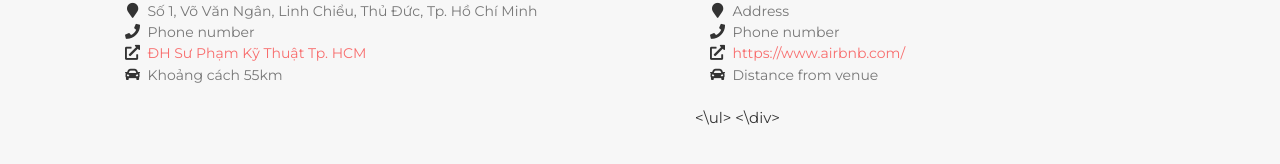
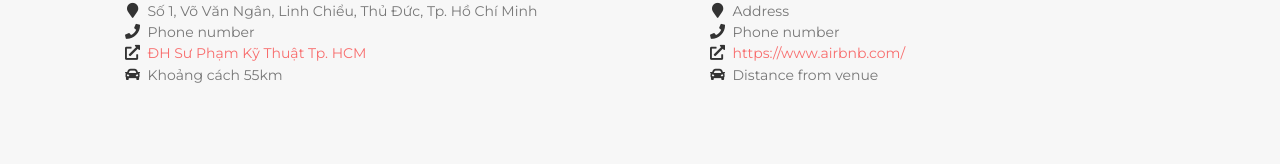
Before and after one commit to phatque/phatque, a Jekyll site: the page built from index.html, in a window 1280 px wide and 900 px high, scrolled down 2046 px, cut to the strip 0-415 px from the top of the window. Shown: the part 152-316 px from the top of the strip. Built offline with Jekyll 4.4.1, drawn with Linux system fonts in a browser that asks for light colours; some web fonts are replaced.

Commit message:
Update stay.html

```diff
--- a/_includes/en_data/stay.html
+++ b/_includes/en_data/stay.html
@@ -57,8 +57,8 @@
                             <li><br></li>
                         </ul>
                     </li>
-                <\ul>
-            <\div>
+                </ul>
+            </div>
 
         </div>
     </div>
```
